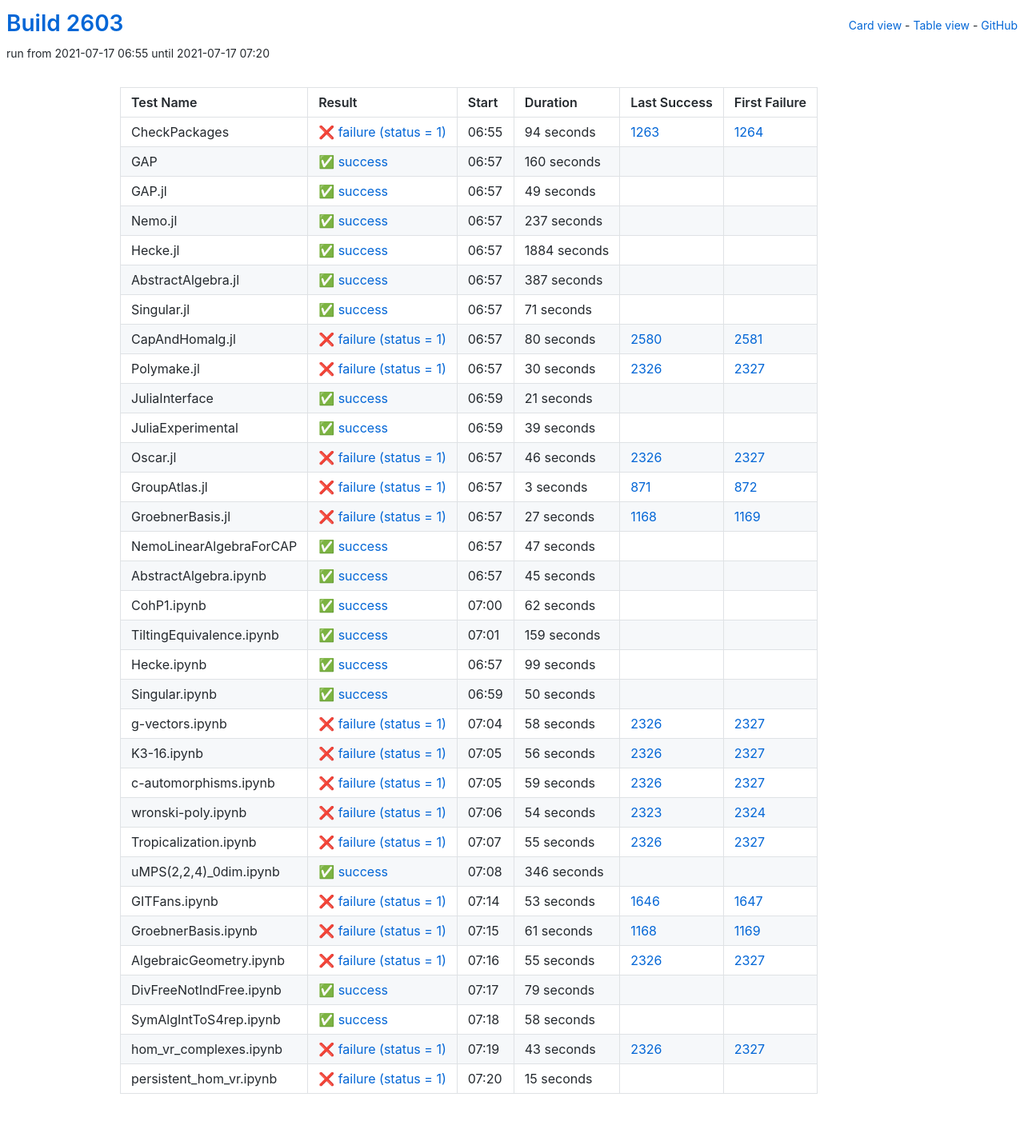
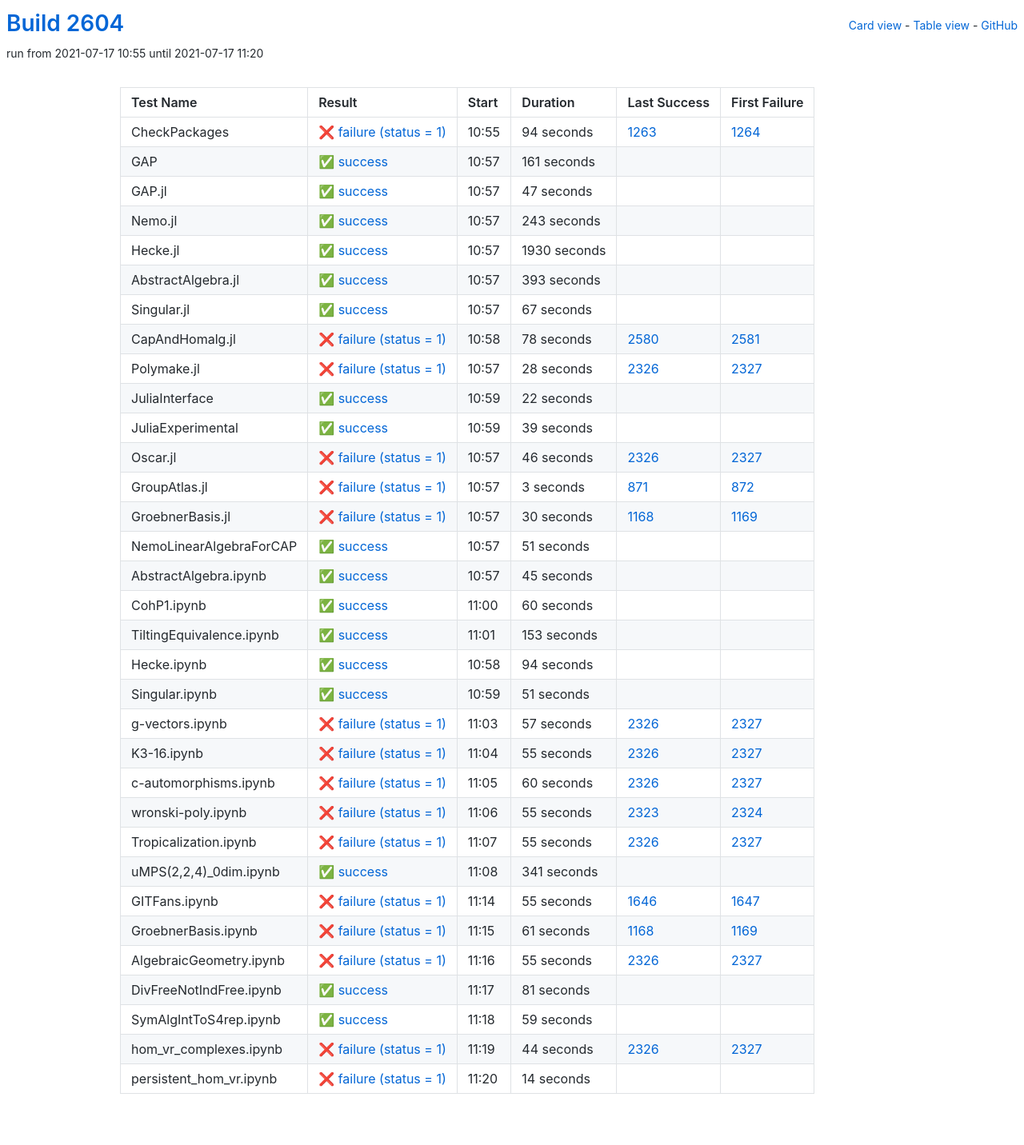
Before and after one commit to oscar-system/oscar-ci-status-stable, a Jekyll site: the page built from table.html, in a window 1280 px wide. Shown: the whole page at 80% size. Built offline with Jekyll 4.4.1, drawn with Linux system fonts in a browser that asks for light colours.

Commit message:
Build #2604

```diff
--- a/_data/ci.yml
+++ b/_data/ci.yml
@@ -1,6 +1,6 @@
 ---
-build: 2603
-build_url: https://oscarci.mathematik.uni-kl.de/job/oscar-stable/2603/
+build: 2604
+build_url: https://oscarci.mathematik.uni-kl.de/job/oscar-stable/2604/
 job: oscar-stable
 organization: oscar-system
 repo: oscar-ci-status-stable
@@ -8,8 +8,8 @@ repourl: https://github.com/oscar-system/oscar-ci-status-stable
 tests:
 - name: CheckPackages
   id: checkpackages
-  log: https://oscarci.mathematik.uni-kl.de/job/oscar-stable/2603/artifact/logs/build-2603/CheckPackages.log
-  start: 2021-07-17 06:55
+  log: https://oscarci.mathematik.uni-kl.de/job/oscar-stable/2604/artifact/logs/build-2604/CheckPackages.log
+  start: 2021-07-17 10:55
   success: false
   exitcode: 1
   status: failure
@@ -20,116 +20,116 @@ tests:
   first_failure_url: https://oscarci.mathematik.uni-kl.de/job/oscar-stable/1264/
 - name: GAP
   id: gap
-  log: https://oscarci.mathematik.uni-kl.de/job/oscar-stable/2603/artifact/logs/build-2603/GAP.log
-  start: 2021-07-17 06:57
+  log: https://oscarci.mathematik.uni-kl.de/job/oscar-stable/2604/artifact/logs/build-2604/GAP.log
+  start: 2021-07-17 10:57
   success: true
   exitcode: 0
   status: success
-  duration: 160
+  duration: 161
   last_success: false
   last_success_url:
   first_failure: false
   first_failure_url:
 - name: GAP.jl
   id: gap-jl
-  log: https://oscarci.mathematik.uni-kl.de/job/oscar-stable/2603/artifact/logs/build-2603/GAP.jl.log
-  start: 2021-07-17 06:57
+  log: https://oscarci.mathematik.uni-kl.de/job/oscar-stable/2604/artifact/logs/build-2604/GAP.jl.log
+  start: 2021-07-17 10:57
   success: true
   exitcode: 0
   status: success
-  duration: 49
+  duration: 47
   last_success: false
   last_success_url:
   first_failure: false
   first_failure_url:
 - name: Nemo.jl
   id: nemo-jl
-  log: https://oscarci.mathematik.uni-kl.de/job/oscar-stable/2603/artifact/logs/build-2603/Nemo.jl.log
-  start: 2021-07-17 06:57
+  log: https://oscarci.mathematik.uni-kl.de/job/oscar-stable/2604/artifact/logs/build-2604/Nemo.jl.log
+  start: 2021-07-17 10:57
   success: true
   exitcode: 0
   status: success
-  duration: 237
+  duration: 243
   last_success: false
   last_success_url:
   first_failure: false
   first_failure_url:
 - name: Hecke.jl
   id: hecke-jl
-  log: https://oscarci.mathematik.uni-kl.de/job/oscar-stable/2603/artifact/logs/build-2603/Hecke.jl.log
-  start: 2021-07-17 06:57
+  log: https://oscarci.mathematik.uni-kl.de/job/oscar-stable/2604/artifact/logs/build-2604/Hecke.jl.log
+  start: 2021-07-17 10:57
   success: true
   exitcode: 0
   status: success
-  duration: 1884
+  duration: 1930
   last_success: false
   last_success_url:
   first_failure: false
   first_failure_url:
 - name: AbstractAlgebra.jl
   id: abstractalgebra-jl
-  log: https://oscarci.mathematik.uni-kl.de/job/oscar-stable/2603/artifact/logs/build-2603/AbstractAlgebra.jl.log
-  start: 2021-07-17 06:57
+  log: https://oscarci.mathematik.uni-kl.de/job/oscar-stable/2604/artifact/logs/build-2604/AbstractAlgebra.jl.log
+  start: 2021-07-17 10:57
   success: true
   exitcode: 0
   status: success
-  duration: 387
+  duration: 393
   last_success: false
   last_success_url:
   first_failure: false
   first_failure_url:
 - name: Singular.jl
   id: singular-jl
-  log: https://oscarci.mathematik.uni-kl.de/job/oscar-stable/2603/artifact/logs/build-2603/Singular.jl.log
-  start: 2021-07-17 06:57
+  log: https://oscarci.mathematik.uni-kl.de/job/oscar-stable/2604/artifact/logs/build-2604/Singular.jl.log
+  start: 2021-07-17 10:57
   success: true
   exitcode: 0
   status: success
-  duration: 71
+  duration: 67
   last_success: false
   last_success_url:
   first_failure: false
   first_failure_url:
 - name: CapAndHomalg.jl
   id: capandhomalg-jl
-  log: https://oscarci.mathematik.uni-kl.de/job/oscar-stable/2603/artifact/logs/build-2603/CapAndHomalg.jl.log
-  start: 2021-07-17 06:57
+  log: https://oscarci.mathematik.uni-kl.de/job/oscar-stable/2604/artifact/logs/build-2604/CapAndHomalg.jl.log
+  start: 2021-07-17 10:58
   success: false
   exitcode: 1
   status: failure
-  duration: 80
+  duration: 78
   last_success: 2580
   last_success_url: https://oscarci.mathematik.uni-kl.de/job/oscar-stable/2580/
   first_failure: 2581
   first_failure_url: https://oscarci.mathematik.uni-kl.de/job/oscar-stable/2581/
 - name: Polymake.jl
   id: polymake-jl
-  log: https://oscarci.mathematik.uni-kl.de/job/oscar-stable/2603/artifact/logs/build-2603/Polymake.jl.log
-  start: 2021-07-17 06:57
+  log: https://oscarci.mathematik.uni-kl.de/job/oscar-stable/2604/artifact/logs/build-2604/Polymake.jl.log
+  start: 2021-07-17 10:57
   success: false
   exitcode: 1
   status: failure
-  duration: 30
+  duration: 28
   last_success: 2326
   last_success_url: https://oscarci.mathematik.uni-kl.de/job/oscar-stable/2326/
   first_failure: 2327
   first_failure_url: https://oscarci.mathematik.uni-kl.de/job/oscar-stable/2327/
 - name: JuliaInterface
   id: juliainterface
-  log: https://oscarci.mathematik.uni-kl.de/job/oscar-stable/2603/artifact/logs/build-2603/JuliaInterface.log
-  start: 2021-07-17 06:59
+  log: https://oscarci.mathematik.uni-kl.de/job/oscar-stable/2604/artifact/logs/build-2604/JuliaInterface.log
+  start: 2021-07-17 10:59
   success: true
   exitcode: 0
   status: success
-  duration: 21
+  duration: 22
   last_success: false
   last_success_url:
   first_failure: false
   first_failure_url:
 - name: JuliaExperimental
   id: juliaexperimental
-  log: https://oscarci.mathematik.uni-kl.de/job/oscar-stable/2603/artifact/logs/build-2603/JuliaExperimental.log
-  start: 2021-07-17 06:59
+  log: https://oscarci.mathematik.uni-kl.de/job/oscar-stable/2604/artifact/logs/build-2604/JuliaExperimental.log
+  start: 2021-07-17 10:59
   success: true
   exitcode: 0
   status: success
@@ -140,8 +140,8 @@ tests:
   first_failure_url:
 - name: Oscar.jl
   id: oscar-jl
-  log: https://oscarci.mathematik.uni-kl.de/job/oscar-stable/2603/artifact/logs/build-2603/Oscar.jl.log
-  start: 2021-07-17 06:57
+  log: https://oscarci.mathematik.uni-kl.de/job/oscar-stable/2604/artifact/logs/build-2604/Oscar.jl.log
+  start: 2021-07-17 10:57
   success: false
   exitcode: 1
   status: failure
@@ -152,8 +152,8 @@ tests:
   first_failure_url: https://oscarci.mathematik.uni-kl.de/job/oscar-stable/2327/
 - name: GroupAtlas.jl
   id: groupatlas-jl
-  log: https://oscarci.mathematik.uni-kl.de/job/oscar-stable/2603/artifact/logs/build-2603/GroupAtlas.jl.log
-  start: 2021-07-17 06:57
+  log: https://oscarci.mathematik.uni-kl.de/job/oscar-stable/2604/artifact/logs/build-2604/GroupAtlas.jl.log
+  start: 2021-07-17 10:57
   success: false
   exitcode: 1
   status: failure
@@ -164,32 +164,32 @@ tests:
   first_failure_url: https://oscarci.mathematik.uni-kl.de/job/oscar-stable/872/
 - name: GroebnerBasis.jl
   id: groebnerbasis-jl
-  log: https://oscarci.mathematik.uni-kl.de/job/oscar-stable/2603/artifact/logs/build-2603/GroebnerBasis.jl.log
-  start: 2021-07-17 06:57
+  log: https://oscarci.mathematik.uni-kl.de/job/oscar-stable/2604/artifact/logs/build-2604/GroebnerBasis.jl.log
+  start: 2021-07-17 10:57
   success: false
   exitcode: 1
   status: failure
-  duration: 27
+  duration: 30
   last_success: 1168
   last_success_url: https://oscarci.mathematik.uni-kl.de/job/oscar-stable/1168/
   first_failure: 1169
   first_failure_url: https://oscarci.mathematik.uni-kl.de/job/oscar-stable/1169/
 - name: NemoLinearAlgebraForCAP
   id: nemolinearalgebraforcap
-  log: https://oscarci.mathematik.uni-kl.de/job/oscar-stable/2603/artifact/logs/build-2603/NemoLinearAlgebraForCAP.log
-  start: 2021-07-17 06:57
+  log: https://oscarci.mathematik.uni-kl.de/job/oscar-stable/2604/artifact/logs/build-2604/NemoLinearAlgebraForCAP.log
+  start: 2021-07-17 10:57
   success: true
   exitcode: 0
   status: success
-  duration: 47
+  duration: 51
   last_success: false
   last_success_url:
   first_failure: false
   first_failure_url:
 - name: AbstractAlgebra.ipynb
   id: abstractalgebra-ipynb
-  log: https://oscarci.mathematik.uni-kl.de/job/oscar-stable/2603/artifact/logs/build-2603/AbstractAlgebra.ipynb.log
-  start: 2021-07-17 06:57
+  log: https://oscarci.mathematik.uni-kl.de/job/oscar-stable/2604/artifact/logs/build-2604/AbstractAlgebra.ipynb.log
+  start: 2021-07-17 10:57
   success: true
   exitcode: 0
   status: success
@@ -200,104 +200,104 @@ tests:
   first_failure_url:
 - name: CohP1.ipynb
   id: cohp1-ipynb
-  log: https://oscarci.mathematik.uni-kl.de/job/oscar-stable/2603/artifact/logs/build-2603/CohP1.ipynb.log
-  start: 2021-07-17 07:00
+  log: https://oscarci.mathematik.uni-kl.de/job/oscar-stable/2604/artifact/logs/build-2604/CohP1.ipynb.log
+  start: 2021-07-17 11:00
   success: true
   exitcode: 0
   status: success
-  duration: 62
+  duration: 60
   last_success: false
   last_success_url:
   first_failure: false
   first_failure_url:
 - name: TiltingEquivalence.ipynb
   id: tiltingequivalence-ipynb
-  log: https://oscarci.mathematik.uni-kl.de/job/oscar-stable/2603/artifact/logs/build-2603/TiltingEquivalence.ipynb.log
-  start: 2021-07-17 07:01
+  log: https://oscarci.mathematik.uni-kl.de/job/oscar-stable/2604/artifact/logs/build-2604/TiltingEquivalence.ipynb.log
+  start: 2021-07-17 11:01
   success: true
   exitcode: 0
   status: success
-  duration: 159
+  duration: 153
   last_success: false
   last_success_url:
   first_failure: false
   first_failure_url:
 - name: Hecke.ipynb
   id: hecke-ipynb
-  log: https://oscarci.mathematik.uni-kl.de/job/oscar-stable/2603/artifact/logs/build-2603/Hecke.ipynb.log
-  start: 2021-07-17 06:57
+  log: https://oscarci.mathematik.uni-kl.de/job/oscar-stable/2604/artifact/logs/build-2604/Hecke.ipynb.log
+  start: 2021-07-17 10:58
   success: true
   exitcode: 0
   status: success
-  duration: 99
+  duration: 94
   last_success: false
   last_success_url:
   first_failure: false
   first_failure_url:
 - name: Singular.ipynb
   id: singular-ipynb
-  log: https://oscarci.mathematik.uni-kl.de/job/oscar-stable/2603/artifact/logs/build-2603/Singular.ipynb.log
-  start: 2021-07-17 06:59
+  log: https://oscarci.mathematik.uni-kl.de/job/oscar-stable/2604/artifact/logs/build-2604/Singular.ipynb.log
+  start: 2021-07-17 10:59
   success: true
   exitcode: 0
   status: success
-  duration: 50
+  duration: 51
   last_success: false
   last_success_url:
   first_failure: false
   first_failure_url:
 - name: g-vectors.ipynb
   id: g-vectors-ipynb
-  log: https://oscarci.mathematik.uni-kl.de/job/oscar-stable/2603/artifact/logs/build-2603/g-vectors.ipynb.log
-  start: 2021-07-17 07:04
+  log: https://oscarci.mathematik.uni-kl.de/job/oscar-stable/2604/artifact/logs/build-2604/g-vectors.ipynb.log
+  start: 2021-07-17 11:03
   success: false
   exitcode: 1
   status: failure
-  duration: 58
+  duration: 57
   last_success: 2326
   last_success_url: https://oscarci.mathematik.uni-kl.de/job/oscar-stable/2326/
   first_failure: 2327
   first_failure_url: https://oscarci.mathematik.uni-kl.de/job/oscar-stable/2327/
 - name: K3-16.ipynb
   id: k3-16-ipynb
-  log: https://oscarci.mathematik.uni-kl.de/job/oscar-stable/2603/artifact/logs/build-2603/K3-16.ipynb.log
-  start: 2021-07-17 07:05
+  log: https://oscarci.mathematik.uni-kl.de/job/oscar-stable/2604/artifact/logs/build-2604/K3-16.ipynb.log
+  start: 2021-07-17 11:04
   success: false
   exitcode: 1
   status: failure
-  duration: 56
+  duration: 55
   last_success: 2326
   last_success_url: https://oscarci.mathematik.uni-kl.de/job/oscar-stable/2326/
   first_failure: 2327
   first_failure_url: https://oscarci.mathematik.uni-kl.de/job/oscar-stable/2327/
 - name: c-automorphisms.ipynb
   id: c-automorphisms-ipynb
-  log: https://oscarci.mathematik.uni-kl.de/job/oscar-stable/2603/artifact/logs/build-2603/c-automorphisms.ipynb.log
-  start: 2021-07-17 07:05
+  log: https://oscarci.mathematik.uni-kl.de/job/oscar-stable/2604/artifact/logs/build-2604/c-automorphisms.ipynb.log
+  start: 2021-07-17 11:05
   success: false
   exitcode: 1
   status: failure
-  duration: 59
+  duration: 60
   last_success: 2326
   last_success_url: https://oscarci.mathematik.uni-kl.de/job/oscar-stable/2326/
   first_failure: 2327
   first_failure_url: https://oscarci.mathematik.uni-kl.de/job/oscar-stable/2327/
 - name: wronski-poly.ipynb
   id: wronski-poly-ipynb
-  log: https://oscarci.mathematik.uni-kl.de/job/oscar-stable/2603/artifact/logs/build-2603/wronski-poly.ipynb.log
-  start: 2021-07-17 07:06
+  log: https://oscarci.mathematik.uni-kl.de/job/oscar-stable/2604/artifact/logs/build-2604/wronski-poly.ipynb.log
+  start: 2021-07-17 11:06
   success: false
   exitcode: 1
   status: failure
-  duration: 54
+  duration: 55
   last_success: 2323
   last_success_url: https://oscarci.mathematik.uni-kl.de/job/oscar-stable/2323/
   first_failure: 2324
   first_failure_url: https://oscarci.mathematik.uni-kl.de/job/oscar-stable/2324/
 - name: Tropicalization.ipynb
   id: tropicalization-ipynb
-  log: https://oscarci.mathematik.uni-kl.de/job/oscar-stable/2603/artifact/logs/build-2603/Tropicalization.ipynb.log
-  start: 2021-07-17 07:07
+  log: https://oscarci.mathematik.uni-kl.de/job/oscar-stable/2604/artifact/logs/build-2604/Tropicalization.ipynb.log
+  start: 2021-07-17 11:07
   success: false
   exitcode: 1
   status: failure
@@ -308,32 +308,32 @@ tests:
   first_failure_url: https://oscarci.mathematik.uni-kl.de/job/oscar-stable/2327/
 - name: uMPS(2,2,4)_0dim.ipynb
   id: umps-2-2-4-0dim-ipynb
-  log: https://oscarci.mathematik.uni-kl.de/job/oscar-stable/2603/artifact/logs/build-2603/uMPS-2-2-4-_0dim.ipynb.log
-  start: 2021-07-17 07:08
+  log: https://oscarci.mathematik.uni-kl.de/job/oscar-stable/2604/artifact/logs/build-2604/uMPS-2-2-4-_0dim.ipynb.log
+  start: 2021-07-17 11:08
   success: true
   exitcode: 0
   status: success
-  duration: 346
+  duration: 341
   last_success: false
   last_success_url:
   first_failure: false
   first_failure_url:
 - name: GITFans.ipynb
   id: gitfans-ipynb
-  log: https://oscarci.mathematik.uni-kl.de/job/oscar-stable/2603/artifact/logs/build-2603/GITFans.ipynb.log
-  start: 2021-07-17 07:14
+  log: https://oscarci.mathematik.uni-kl.de/job/oscar-stable/2604/artifact/logs/build-2604/GITFans.ipynb.log
+  start: 2021-07-17 11:14
   success: false
   exitcode: 1
   status: failure
-  duration: 53
+  duration: 55
   last_success: 1646
   last_success_url: https://oscarci.mathematik.uni-kl.de/job/oscar-stable/1646/
   first_failure: 1647
   first_failure_url: https://oscarci.mathematik.uni-kl.de/job/oscar-stable/1647/
 - name: GroebnerBasis.ipynb
   id: groebnerbasis-ipynb
-  log: https://oscarci.mathematik.uni-kl.de/job/oscar-stable/2603/artifact/logs/build-2603/GroebnerBasis.ipynb.log
-  start: 2021-07-17 07:15
+  log: https://oscarci.mathematik.uni-kl.de/job/oscar-stable/2604/artifact/logs/build-2604/GroebnerBasis.ipynb.log
+  start: 2021-07-17 11:15
   success: false
   exitcode: 1
   status: failure
@@ -344,8 +344,8 @@ tests:
   first_failure_url: https://oscarci.mathematik.uni-kl.de/job/oscar-stable/1169/
 - name: AlgebraicGeometry.ipynb
   id: algebraicgeometry-ipynb
-  log: https://oscarci.mathematik.uni-kl.de/job/oscar-stable/2603/artifact/logs/build-2603/AlgebraicGeometry.ipynb.log
-  start: 2021-07-17 07:16
+  log: https://oscarci.mathematik.uni-kl.de/job/oscar-stable/2604/artifact/logs/build-2604/AlgebraicGeometry.ipynb.log
+  start: 2021-07-17 11:16
   success: false
   exitcode: 1
   status: failure
@@ -356,48 +356,48 @@ tests:
   first_failure_url: https://oscarci.mathematik.uni-kl.de/job/oscar-stable/2327/
 - name: DivFreeNotIndFree.ipynb
   id: divfreenotindfree-ipynb
-  log: https://oscarci.mathematik.uni-kl.de/job/oscar-stable/2603/artifact/logs/build-2603/DivFreeNotIndFree.ipynb.log
-  start: 2021-07-17 07:17
+  log: https://oscarci.mathematik.uni-kl.de/job/oscar-stable/2604/artifact/logs/build-2604/DivFreeNotIndFree.ipynb.log
+  start: 2021-07-17 11:17
   success: true
   exitcode: 0
   status: success
-  duration: 79
+  duration: 81
   last_success: false
   last_success_url:
   first_failure: false
   first_failure_url:
 - name: SymAlgIntToS4rep.ipynb
   id: symalginttos4rep-ipynb
-  log: https://oscarci.mathematik.uni-kl.de/job/oscar-stable/2603/artifact/logs/build-2603/SymAlgIntToS4rep.ipynb.log
-  start: 2021-07-17 07:18
+  log: https://oscarci.mathematik.uni-kl.de/job/oscar-stable/2604/artifact/logs/build-2604/SymAlgIntToS4rep.ipynb.log
+  start: 2021-07-17 11:18
   success: true
   exitcode: 0
   status: success
-  duration: 58
+  duration: 59
   last_success: false
   last_success_url:
   first_failure: false
   first_failure_url:
 - name: hom_vr_complexes.ipynb
   id: hom-vr-complexes-ipynb
-  log: https://oscarci.mathematik.uni-kl.de/job/oscar-stable/2603/artifact/logs/build-2603/hom_vr_complexes.ipynb.log
-  start: 2021-07-17 07:19
+  log: https://oscarci.mathematik.uni-kl.de/job/oscar-stable/2604/artifact/logs/build-2604/hom_vr_complexes.ipynb.log
+  start: 2021-07-17 11:19
   success: false
   exitcode: 1
   status: failure
-  duration: 43
+  duration: 44
   last_success: 2326
   last_success_url: https://oscarci.mathematik.uni-kl.de/job/oscar-stable/2326/
   first_failure: 2327
   first_failure_url: https://oscarci.mathematik.uni-kl.de/job/oscar-stable/2327/
 - name: persistent_hom_vr.ipynb
   id: persistent-hom-vr-ipynb
-  log: https://oscarci.mathematik.uni-kl.de/job/oscar-stable/2603/artifact/logs/build-2603/persistent_hom_vr.ipynb.log
-  start: 2021-07-17 07:20
+  log: https://oscarci.mathematik.uni-kl.de/job/oscar-stable/2604/artifact/logs/build-2604/persistent_hom_vr.ipynb.log
+  start: 2021-07-17 11:20
   success: false
   exitcode: 1
   status: failure
-  duration: 15
+  duration: 14
   last_success: false
   last_success_url:
   first_failure: false
```
Also changed, not shown: README.md.
